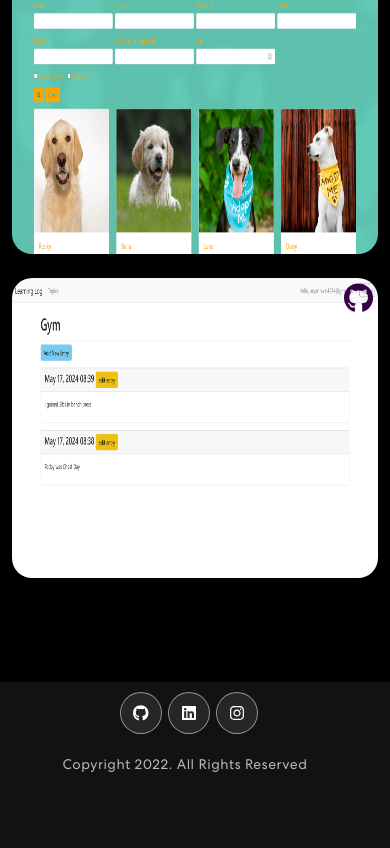
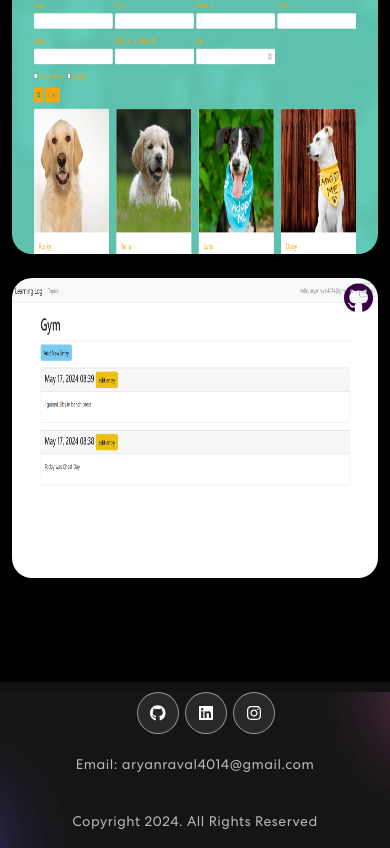
Before and after one commit to aryan21x/Portfolio_Website, a React (Create React App) app: page / in a window 390 px wide. Shown: the part 2694-3542 px from the top of the page. Before the commit the page ends 3485 px from the top, so only its background shows below. Built offline with nearby package versions, Linux system fonts and the light colour scheme.

Commit message:
footer modified

```diff
--- a/src/App.css
+++ b/src/App.css
@@ -578,8 +578,6 @@ nav.navbar .hoveredH{
 
 .footer .text-center{
   margin-top: 10px;
-  position: absolute;
-  right: 10px;
 }
 
 /******** Only Destop Screens ********/
@@ -639,16 +637,10 @@ nav.navbar .hoveredH{
     top: 15px;
     right: 15px;
   }
-    nav.navbar  .nav-link.navbar-link:hover,
-    nav.navbar .nav-link.act.navbar-link {
-    opacity: 1;
-    color:  #b400ff !important;
-    }
 
     nav.navbar .hoveredH{
       color: #b400ff !important;
     }
-
 
   .navbar .navbar-brand:hover img {
     filter: invert(14%) sepia(87%) saturate(5300%) hue-rotate(280deg) brightness(98%) contrast(125%);
--- a/src/components/Footer.js
+++ b/src/components/Footer.js
@@ -6,16 +6,21 @@ const Footer = () => {
   return (
     <footer className="footer" id="footer">
       <Container>
-        <Row>
-          <Col size={12} sm={6} className="text-center text-sm-end">
+        <Col className="text-center">
+          <Row>
             <div className="social-icon">
                 <a href="https://github.com/aryan21x" target="_blank" rel="noopener noreferrer"><FontAwesomeIcon icon={faGithub} className="colorChange"/></a>
                 <a href="https://www.linkedin.com/in/aryanraval/" target="_blank" rel="noopener noreferrer"><FontAwesomeIcon icon={faLinkedin} className="colorChange"/></a>
                 <a href="https://www.instagram.com/aryan.21x_" target="_blank" rel="noopener noreferrer"><FontAwesomeIcon icon={faInstagram} className="colorChange"/></a>
             </div>
-            <p>Copyright 2022. All Rights Reserved</p>
-          </Col>
-        </Row>
+          </Row>
+          <Row>
+          <p>Email: aryanraval4014@gmail.com</p>
+          </Row>
+          <Row>
+          <p>Copyright 2024. All Rights Reserved</p>
+          </Row>
+        </Col>
       </Container>
     </footer>
   )
--- a/src/components/Navbar.js
+++ b/src/components/Navbar.js
@@ -50,12 +50,12 @@ const CustomNavbar = () => {
           seScrolledSkills(true);
           seScrolledProjects(false);
         }
-        else if(window.scrollY > 1500 && window.scrollY < 2100) {
+        else if(window.scrollY > 1500 && window.scrollY < 2000) {
           seScrolledSkills(false);
           seScrolledProjects(true);
           seScrolledConnect(false);
         }
-        else if(window.scrollY > 2100){
+        else if(window.scrollY > 2000){
           seScrolledProjects(false);
           seScrolledConnect(true);
         }
```
